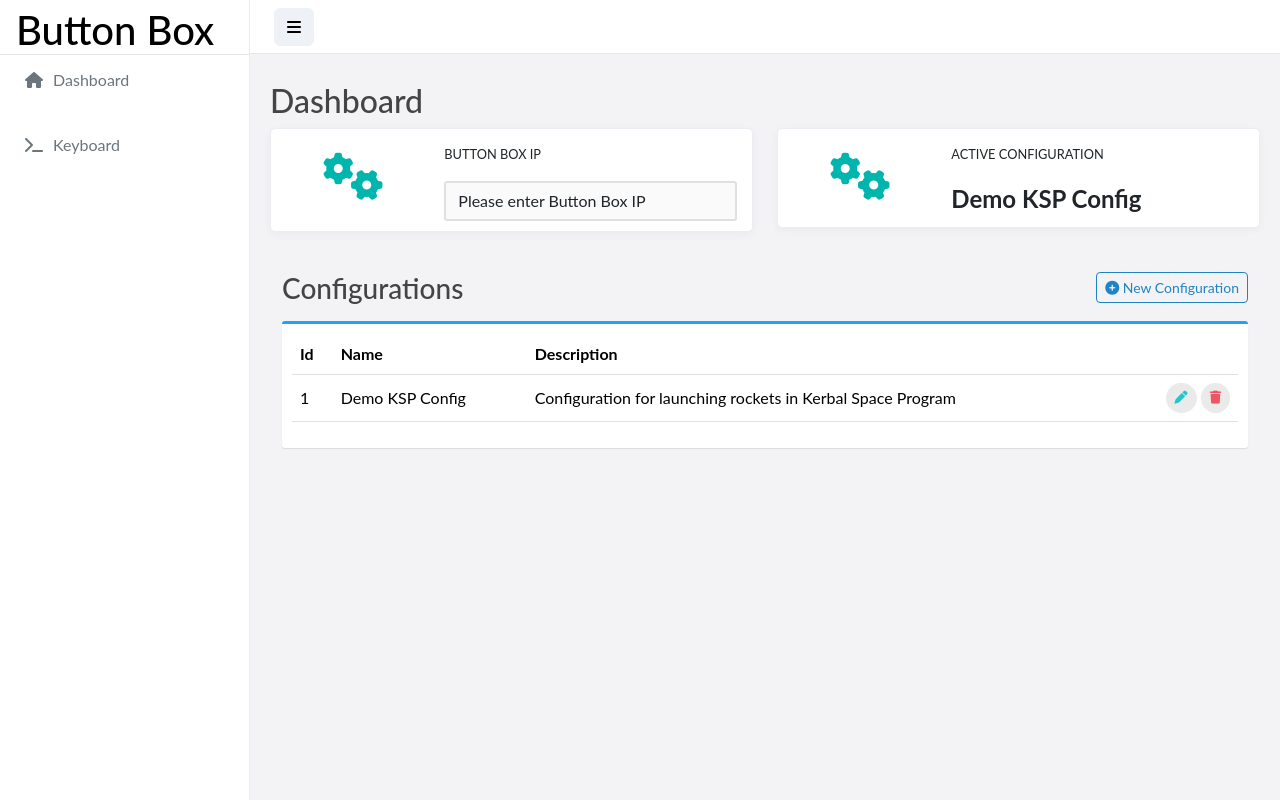
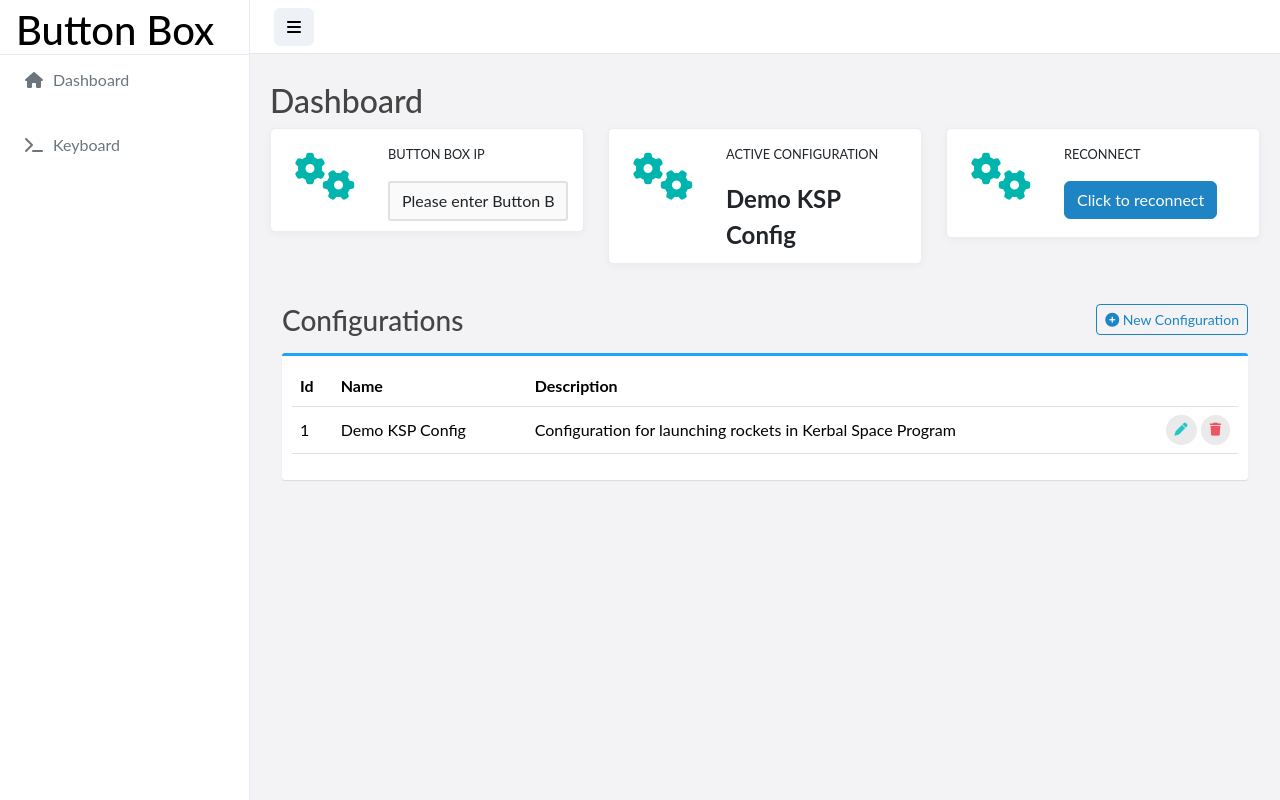
Before and after one commit to jackdevonshire/Button-Box, a Flask app: page / in a window 1280 px wide. Run offline with Flask 3, Linux system fonts and the light colour scheme; data comes from the database, SQL or seed files in the repository; parts of the project's set-up code (start-up, migrations or seed data) failed here and were passed over; some libraries are stand-ins or nearby versions; some web fonts are replaced.

Commit message:
Added reconnect button

```diff
--- a/src/admin-panel/app/templates/core/dashboard.html
+++ b/src/admin-panel/app/templates/core/dashboard.html
@@ -12,7 +12,7 @@
       <div class="row">
          <div class="col-md-12">
             <div class="row">
-               <div class="col-md-6">
+               <div class="col-md-4">
                   <div class="card">
                      <div class="content">
                         <div class="row">
@@ -31,7 +31,7 @@
                      </div>
                   </div>
                </div>
-               <div class="col-md-6">
+               <div class="col-md-4">
                   <div class="card">
                      <div class="content">
                         <div class="row">
@@ -44,6 +44,25 @@
                               <div class="detail">
                                  <p class="detail-subtitle">Active Configuration</p>
                                  <span class="number">{{data['ActiveConfiguration']['Name']}}</span>
+                              </div>
+                           </div>
+                        </div>
+                     </div>
+                  </div>
+               </div>
+               <div class="col-md-4">
+                  <div class="card">
+                     <div class="content">
+                        <div class="row">
+                           <div class="col-sm-4">
+                              <div class="icon-big text-center">
+                                 <i class="teal fas fa-cogs"></i>
+                              </div>
+                           </div>
+                           <div class="col-sm-8">
+                              <div class="detail">
+                                 <p class="detail-subtitle">Reconnect</p>
+                                 <button class="btn btn-primary mb-2" onclick="changeIp()">Click to reconnect</button>
                               </div>
                            </div>
                         </div>
```
